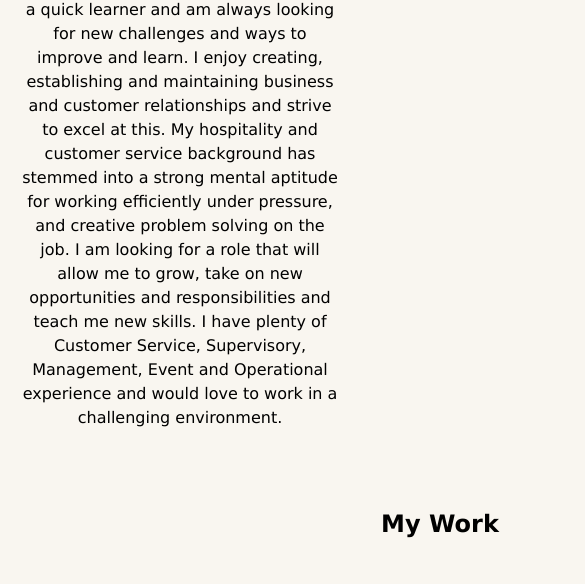
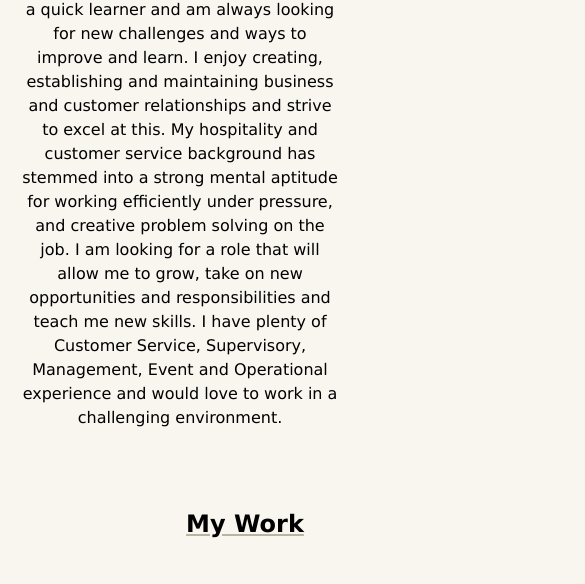
Before and after one commit to jnaoroji/JennyNaorojiportfolio, a plain HTML site: page index.html in a window 390 px wide. Shown: the part 1148-1732 px from the top of the page, 585 px wide, since content can reach past the window. Drawn offline with Linux system fonts and the light colour scheme; grey boxes are pictures that could not be loaded.

Commit message:
responsive layout finalised and border right functional

```diff
--- a/assets/css/styles.css
+++ b/assets/css/styles.css
@@ -65,12 +65,10 @@
     flex-wrap: wrap;
     align-items: baseline;
     margin-right: 30px;
+    font-size: larger;
     text-decoration: underline var(--darkG);
+  }
 
-  }
-  h3{
-    font-size: larger;
-  }
    /* Styling for the image in the banner */
    .profile, img {
     position:flex;
@@ -91,24 +89,32 @@
     align-items: stretch;
     justify-content: space-between;
     margin-right: 30px;
+    padding: 20px;
   }
-  /* styling specifies layout for the id about me */
-  #aboutme {
-    display: flex;
-    flex-direction: row;
-    flex-wrap: wrap;
-    padding: 20px;
-    align-content: end;
-  }
+
   /* Styling for the paragraph within the about me section */
   .para{
     display:flex;
     flex-direction: row;
     flex-wrap: wrap;
     max-width: 800px;
+    text-align: justify;
   }
   /* Styling for my work section */
-  #mywork {
+  .title{
+    display: flex;
+    flex-wrap: wrap;
+    flex-direction: row;
+    min-height: auto;
+    min-width: 200px;
+    border-right: 5px solid var(--LightG);
+    padding-right: 10px;
+    text-decoration: none;
+    align-items: flex-start;
+    margin-left: 20px;
+  }
+
+  .work {
     display: flex;
     flex-direction: row;
     flex-wrap: wrap;
@@ -116,7 +122,6 @@
     align-items: stretch;
     justify-content: space-between;
   }
-
   .Total {
     display: flex;
     flex-wrap: wrap;
@@ -128,7 +133,6 @@
     margin-right: 30px;
     border: 10px;
   }
-
   .BigOne {
     background-image: url(../images/Bigone.jpg) ;
     background-size: cover;
@@ -177,6 +181,7 @@
     opacity: 50%;
     background-size: cover;
   }
+  /* styling for text within each anchor element */
   .text {
     font-family: 'Lucida Sans', 'Lucida Sans Regular', 'Lucida Grande', 'Lucida Sans Unicode', Geneva, Verdana, sans-serif;
     font-size: 15px;
@@ -187,12 +192,6 @@
     padding: 5px;
     margin: 5px;
     border:1px var(--darkG);
-  }
-
-  /* styling for all h2s */
-  h2 {
-    text-align: left;
-    margin-left: 20px;
   }
   /* Styling for contact section */
   .contact{
@@ -218,18 +217,25 @@
   }
 
   /* Styling makes the layout responsive to my viewport */
-  /* flex-direction stacks the classes named below in a column */
-  /* content is all aligned to center as view becomes smaller */
+
+  /* Styling makes border-right dissappear and underline appear as screen gets smaller */
+  @media screen and (max-width: 1133px) {
+    .title{
+      border-right: none;
+      text-decoration: underline var(--LightG);
+    }
+  }
+  /* Styling stacks content in a column and aligns to center as screen gets smaller */
+  /* Styling decreases the width of largest application image */
+  /* Styling decreases banner font size */
+
   @media screen and (max-width: 768px) {
-
     header,
     nav,
-    .banner
+    .title,
     .Across,
-    #aboutme,
     .para,
     .work,
-    #mywork,
     .Total,
     .contact,
     .info {
@@ -239,4 +245,11 @@
       text-align: center;
     }
 
-}
+    .BigOne {
+      width: 400px;
+    }
+    div, h3 {
+      font-size:medium;
+    }
+
+  }
--- a/index.html
+++ b/index.html
@@ -22,7 +22,9 @@
         <div><h3>My Portfolio!</h3></div>
       </div>
       <section class= "Across" id="aboutme">
-        <h2>About me</h2>
+        <div class="title">
+          <h2>About me</h2>
+        </div>
         <p class="para">
           I'm currently a web development student studying online at the University of Adelaide, graduating in September 2023. This webpage showcases some of my current work. I have a bachelor's degree in Information Management, have been working as a Sommelier for the past 3 years and have been in the Hospitality industry for over 15 years.
           My passions inlude Food, Wine and Sport. I am a bubbly, competitive, hard worker. I am a quick
@@ -36,7 +38,9 @@
         </p>
       </section>
       <section class="work" id="mywork">
-        <h2>My Work</h2>
+        <div class="title">
+          <h2>My Work</h2>
+        </div>
         <div class="Total">
           <a class="BigOne" href="https://jnaoroji.github.io/code-refactor-challenge/">
             <div class="text">Code Refactoring</div>
@@ -56,16 +60,16 @@
         </div>
       </section>
     </main>
-    <section class="contact">
-      <h2>Contact Me</h2>
+    <section class="contact" id="contactme">
+      <div class="title">
+        <h2>Contact Me</h2>
+      </div>
         <div class="info">
           <a href="tel:+15555555555">0414591978</a>
           <a href="mailto:jennynaorji@gmail.com">jennynaoroji@gmail.com</a>
           <a href="https://github.com/jnaoroji">GitHub</a>
-          <a href="https://www.facebook.com/jenny.naoroji">Facebook</a>
-          <a href="https://www.instagram.com/jnaoroji/">Instagram</a>
+          <a href="#">LinkedIn</a>
         </div>
-      </section>
-
+    </section>
   </body>
 </html>
```
Also changed, not shown: 1 other file.
